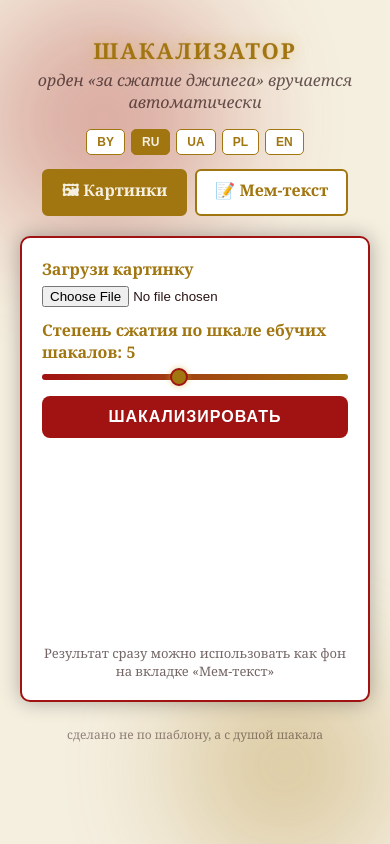
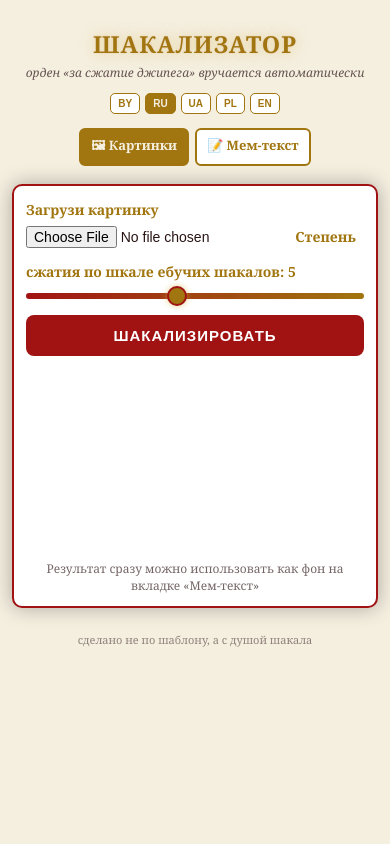
Before and after one commit to Yahormarts/shakalizer, a plain HTML site: page index.html in a window 390 px wide. Drawn offline with Linux system fonts and the light colour scheme.

Commit message:
Update index.html

```diff
--- a/index.html
+++ b/index.html
@@ -2,16 +2,22 @@
 <html lang="ru">
 <head>
 <meta charset="UTF-8">
+<meta name="viewport" content="width=device-width, initial-scale=1, viewport-fit=cover">
 <title>ШАКАЛІЗАТАР / ШАКАЛИЗАТОР</title>
 <style>
-:root{ --bg:#1a0d0d; --card:#2a1414; --gold:#d4af37; --red:#a11313; --text:#f0e4c8; }
+:root{ --bg:#1a0d0d; --card:#2a1414; --gold:#d4af37; --red:#a11313; --text:#f0e4c8;
+  box-sizing:border-box;
+  padding-top: env(safe-area-inset-top, 0px);
+  padding-bottom: env(safe-area-inset-bottom, 0px);
+}
+html{ scroll-padding-top: env(safe-area-inset-top, 0px); }
 @media (prefers-color-scheme: light){
   :root:not([data-theme="dark"]){ --bg:#f5efe0; --card:#fff; --gold:#a1750f; --red:#a11313; --text:#2a1414; }
 }
 :root[data-theme="dark"]{ --bg:#1a0d0d; --card:#2a1414; --gold:#d4af37; --red:#a11313; --text:#f0e4c8; }
 *{box-sizing:border-box}
 body{ margin:0; background:var(--bg); color:var(--text); font-family:'Georgia','Times New Roman',serif;
-  min-height:100vh; padding:20px; overflow-x:hidden;
+  min-height:100%; padding:20px; overflow-x:hidden;
   animation:bodyFade .6s ease; }
 @keyframes bodyFade{ from{opacity:0; transform:translateY(8px);} to{opacity:1; transform:translateY(0);} }
 
@@ -23,23 +29,23 @@ body{ margin:0; background:var(--bg); color:var(--text); font-family:'Georgia','
 body > *:not(.orb){ position:relative; z-index:1; }
 
 h1{ text-align:center; color:var(--gold); letter-spacing:2px; margin-bottom:4px;
-  font-size:clamp(22px,5vw,36px); animation:titleGlow 3s ease-in-out infinite alternate; }
+  font-size:clamp(20px,6vw,36px); animation:titleGlow 3s ease-in-out infinite alternate; }
 @keyframes titleGlow{
   from{ text-shadow:0 0 12px rgba(212,175,55,.4); }
   to{ text-shadow:0 0 22px rgba(212,175,55,.85), 0 0 8px rgba(161,19,19,.6); }
 }
-.sub{ text-align:center; opacity:.7; margin-bottom:16px; font-style:italic; }
+.sub{ text-align:center; opacity:.7; margin-bottom:16px; font-style:italic; font-size:14px; }
 
-.langrow{ display:flex; justify-content:center; gap:6px; margin-bottom:14px; flex-wrap:wrap; }
+.langrow{ display:flex; justify-content:center; gap:5px; margin-bottom:14px; flex-wrap:wrap; }
 .langbtn{ background:var(--card); border:1px solid var(--gold); color:var(--gold);
-  padding:5px 10px; border-radius:5px; cursor:pointer; font-size:12px; font-weight:bold;
+  padding:5px 9px; border-radius:5px; cursor:pointer; font-size:11px; font-weight:bold;
   transition:transform .15s, box-shadow .15s; }
 .langbtn:hover{ transform:translateY(-2px); box-shadow:0 3px 8px rgba(0,0,0,.3); }
 .langbtn.active{ background:var(--gold); color:var(--bg); }
 
-.tabs{ display:flex; justify-content:center; gap:8px; margin-bottom:20px; flex-wrap:wrap; }
+.tabs{ display:flex; justify-content:center; gap:6px; margin-bottom:18px; flex-wrap:wrap; }
 .tab{ background:var(--card); border:2px solid var(--gold); color:var(--gold);
-  padding:8px 18px; border-radius:6px; cursor:pointer; font-weight:bold;
+  padding:7px 14px; border-radius:6px; cursor:pointer; font-weight:bold; font-size:14px;
   transition:transform .15s, box-shadow .15s; }
 .tab:hover{ transform:translateY(-2px); box-shadow:0 4px 10px rgba(0,0,0,.35); }
 .tab.active{ background:var(--gold); color:var(--bg); }
@@ -48,7 +54,7 @@ h1{ text-align:center; color:var(--gold); letter-spacing:2px; margin-bottom:4px;
 .panel.active{ display:block; animation:panelFade .35s ease; }
 @keyframes panelFade{ from{opacity:0; transform:translateY(8px);} to{opacity:1; transform:translateY(0);} }
 
-.card{ background:var(--card); border:2px solid var(--red); border-radius:10px; padding:20px;
+.card{ background:var(--card); border:2px solid var(--red); border-radius:10px; padding:16px;
   box-shadow:0 0 20px rgba(0,0,0,.3); transition:box-shadow .3s; }
 .card:hover{ box-shadow:0 0 28px rgba(212,175,55,.15), 0 0 20px rgba(0,0,0,.3); }
 
@@ -58,30 +64,30 @@ h1{ text-align:center; color:var(--gold); letter-spacing:2px; margin-bottom:4px;
     linear-gradient(45deg,transparent 75%,#666 75%),linear-gradient(-45deg,transparent 75%,#666 75%);
   background-size:20px 20px; background-position:0 0,0 10px,10px -10px,-10px 0; background-color:#999;
 }
-input[type=file]{ color:var(--text); margin:6px 0 12px; max-width:100%; }
+input[type=file]{ color:var(--text); margin:6px 0 12px; max-width:100%; font-size:14px; }
 input[type=text]{ width:100%; background:var(--bg); color:var(--text); border:1px solid var(--gold);
-  border-radius:6px; padding:8px 10px; font-size:15px; margin-bottom:10px; font-family:inherit;
+  border-radius:6px; padding:10px 10px; font-size:16px; margin-bottom:10px; font-family:inherit;
   transition:box-shadow .2s; }
 input[type=text]:focus{ outline:none; box-shadow:0 0 0 2px rgba(212,175,55,.4); }
 select{ width:100%; background:var(--bg); color:var(--text); border:1px solid var(--gold);
-  border-radius:6px; padding:8px 10px; font-size:14px; margin-bottom:10px; font-family:inherit; }
-label{ font-weight:bold; color:var(--gold); }
-label.opt{ font-weight:normal; color:var(--text); display:inline-flex; align-items:center; gap:5px; cursor:pointer; }
+  border-radius:6px; padding:10px 10px; font-size:14px; margin-bottom:10px; font-family:inherit; }
+label{ font-weight:bold; color:var(--gold); font-size:14px; }
+label.opt{ font-weight:normal; color:var(--text); display:inline-flex; align-items:center; gap:5px; cursor:pointer; font-size:14px; }
 
 input[type=range]{ width:100%; margin:10px 0 6px; -webkit-appearance:none; height:6px; border-radius:3px;
   background:linear-gradient(to right, var(--red), var(--gold)); outline:none; }
-input[type=range]::-webkit-slider-thumb{ -webkit-appearance:none; width:18px; height:18px; border-radius:50%;
+input[type=range]::-webkit-slider-thumb{ -webkit-appearance:none; width:20px; height:20px; border-radius:50%;
   background:var(--gold); border:2px solid var(--red); cursor:pointer; box-shadow:0 0 6px rgba(212,175,55,.6);
   transition:transform .15s; }
 input[type=range]::-webkit-slider-thumb:hover{ transform:scale(1.2); }
-input[type=range]::-moz-range-thumb{ width:18px; height:18px; border-radius:50%; background:var(--gold);
+input[type=range]::-moz-range-thumb{ width:20px; height:20px; border-radius:50%; background:var(--gold);
   border:2px solid var(--red); cursor:pointer; }
 
 input[type=color]{ vertical-align:middle; width:44px; height:32px; border:none; background:none; margin:4px 0 10px; }
-.radiogroup{ display:flex; flex-wrap:wrap; gap:12px; margin-bottom:10px; }
+.radiogroup{ display:flex; flex-wrap:wrap; gap:10px 14px; margin-bottom:10px; }
 
 button.go{ display:block; width:100%; background:var(--red); color:#fff; border:none;
-  padding:12px; border-radius:8px; font-size:16px; font-weight:bold; cursor:pointer;
+  padding:13px; border-radius:8px; font-size:16px; font-weight:bold; cursor:pointer;
   margin-top:10px; letter-spacing:1px; position:relative; overflow:hidden;
   transition:transform .12s, filter .15s; }
 button.go::before{ content:''; position:absolute; top:0; left:-75%; width:45%; height:100%;
@@ -95,20 +101,32 @@ button.go.loading::after{ content:''; position:absolute; right:14px; top:50%; wi
   margin-top:-8px; border:2px solid rgba(255,255,255,.4); border-top-color:#fff; border-radius:50%;
   animation:spin .7s linear infinite; }
 @keyframes spin{ to{ transform:rotate(360deg); } }
+button.download{ background:var(--gold); color:var(--bg); }
 
-canvas{ max-width:100%; border-radius:6px; margin-top:14px; display:block; }
+canvas{ max-width:100%; height:auto; border-radius:6px; margin-top:14px; display:block; }
 canvas.popIn{ animation:popIn .45s ease; }
 @keyframes popIn{ from{ transform:scale(.92); opacity:.3; } to{ transform:scale(1); opacity:1; } }
 
-.hint{ font-size:13px; opacity:.65; text-align:center; margin-top:8px; }
-.badge{ text-align:center; font-size:22px; margin-top:6px; letter-spacing:3px; min-height:28px; }
+.hint{ font-size:12px; opacity:.65; text-align:center; margin-top:8px; }
+.badge{ text-align:center; font-size:20px; margin-top:6px; letter-spacing:2px; min-height:26px; word-break:break-word; }
 .badge.popIn{ animation:badgePop .5s ease; }
 @keyframes badgePop{
   0%{ transform:scale(.5) rotate(-8deg); opacity:0; }
   60%{ transform:scale(1.12) rotate(4deg); opacity:1; }
   100%{ transform:scale(1) rotate(0deg); }
 }
-footer{ text-align:center; opacity:.5; margin-top:24px; font-size:12px; }
+footer{ text-align:center; opacity:.5; margin-top:24px; font-size:11px; }
+
+@media (max-width:480px){
+  body{ padding:12px; }
+  h1{ letter-spacing:1px; }
+  .sub{ font-size:12px; margin-bottom:12px; }
+  .card{ padding:12px; }
+  .tab{ padding:6px 10px; font-size:13px; }
+  .langbtn{ padding:4px 7px; font-size:10px; }
+  button.go{ font-size:15px; padding:12px; }
+  .orb1, .orb2{ display:none; }
+}
 </style>
 </head>
 <body>
@@ -141,6 +159,7 @@ footer{ text-align:center; opacity:.5; margin-top:24px; font-size:12px; }
     <button class="go" id="goImg" data-i18n="imgGoBtn">ШАКАЛИЗИРОВАТЬ</button>
     <canvas id="canvas"></canvas>
     <div class="badge" id="badge"></div>
+    <button class="go download" id="downloadImg" data-i18n="downloadBtn" style="display:none;">⬇ Скачать PNG</button>
     <div class="hint" data-i18n="imgHint">Результат сразу можно использовать как фон на вкладке «Мем-текст»</div>
   </div>
 </div>
@@ -176,6 +195,7 @@ footer{ text-align:center; opacity:.5; margin-top:24px; font-size:12px; }
     <button class="go" id="goMeme" data-i18n="memeGoBtn">СГЕНЕРИРОВАТЬ</button>
     <canvas id="memeCanvas" class="checkerboard"></canvas>
     <div class="badge" id="badgeMeme"></div>
+    <button class="go download" id="downloadMeme" data-i18n="downloadBtn" style="display:none;">⬇ Скачать PNG</button>
     <div class="hint" data-i18n="memeHint">Сохраняй правым кликом → «Сохранить изображение как…» (PNG сохранит прозрачность)</div>
   </div>
 </div>
@@ -197,7 +217,7 @@ const translations = {
     memeHint:"Сохраняй правым кликом → «Сохранить изображение как…» (PNG сохранит прозрачность)",
     memeBadgeNone:"без доп. шакализации", footer:"сделано не по шаблону, а с душой шакала",
     alertNoImg:"сначала загрузи картинку, шакал", alertNoBgUpload:"загрузи картинку для фона",
-    alertNoFromTab:"сначала зашакаль картинку на вкладке «Картинки»" },
+    alertNoFromTab:"сначала зашакаль картинку на вкладке «Картинки»", downloadBtn:"⬇ Скачать PNG" },
   be: { title:"ШАКАЛІЗАТАР", subtitle:"ордэн «за сціскaнне джыпега» выдаецца аўтаматычна",
     tabImg:"🖼 Малюнкі", tabMeme:"📝 Мем-тэкст",
     imgUploadLabel:"Загрузі малюнак", imgLevelLabel:"Ступень сціскання па шкале шакалаў:",
@@ -211,7 +231,7 @@ const translations = {
     memeHint:"Захоўвай правай кнопкай → «Захаваць малюнак як…» (PNG захавае празрыстасць)",
     memeBadgeNone:"без дадатковай шакалізацыі", footer:"зроблена не па шаблоне, а з душой шакала",
     alertNoImg:"спачатку загрузі малюнак, шакал", alertNoBgUpload:"загрузі малюнак для фону",
-    alertNoFromTab:"спачатку зашакаль малюнак на ўкладцы «Малюнкі»" },
+    alertNoFromTab:"спачатку зашакаль малюнак на ўкладцы «Малюнкі»", downloadBtn:"⬇ Спампаваць PNG" },
   uk: { title:"ШАКАЛІЗАТОР", subtitle:"орден «за стиснення джипега» видається автоматично",
     tabImg:"🖼 Картинки", tabMeme:"📝 Мем-текст",
     imgUploadLabel:"Завантаж картинку", imgLevelLabel:"Ступінь стиснення за шкалою шакалів:",
@@ -225,7 +245,7 @@ const translations = {
     memeHint:"Зберігай правою кнопкою → «Зберегти зображення як…» (PNG збереже прозорість)",
     memeBadgeNone:"без додаткової шакалізації", footer:"зроблено не за шаблоном, а з душею шакала",
     alertNoImg:"спочатку завантаж картинку, шакал", alertNoBgUpload:"завантаж картинку для фону",
-    alertNoFromTab:"спочатку зашакаль картинку у вкладці «Картинки»" },
+    alertNoFromTab:"спочатку зашакаль картинку у вкладці «Картинки»", downloadBtn:"⬇ Завантажити PNG" },
   pl: { title:"SZAKALIZATOR", subtitle:"order „za skompresowanie jpega” przyznawany automatycznie",
     tabImg:"🖼 Obrazki", tabMeme:"📝 Mem-tekst",
     imgUploadLabel:"Wgraj obrazek", imgLevelLabel:"Poziom kompresji w skali jebanych szakali:",
@@ -239,7 +259,7 @@ const translations = {
     memeHint:"Zapisuj prawym przyciskiem → „Zapisz obraz jako…” (PNG zachowa przezroczystość)",
     memeBadgeNone:"bez dodatkowej szakalizacji", footer:"zrobione nie z szablonu, a z duszą szakala",
     alertNoImg:"najpierw wgraj obrazek, szakalu", alertNoBgUpload:"wgraj obrazek jako tło",
-    alertNoFromTab:"najpierw zaszakaluj obrazek w zakładce „Obrazki”" },
+    alertNoFromTab:"najpierw zaszakaluj obrazek w zakładce „Obrazki”", downloadBtn:"⬇ Pobierz PNG" },
   en: { title:"JACKALIZER", subtitle:"the “for jpeg compression” order is awarded automatically",
     tabImg:"🖼 Images", tabMeme:"📝 Meme text",
     imgUploadLabel:"Upload an image", imgLevelLabel:"Compression level on the damn jackal scale:",
@@ -253,7 +273,7 @@ const translations = {
     memeHint:"Save via right click → “Save image as…” (PNG keeps transparency)",
     memeBadgeNone:"no extra jackalization", footer:"made not from a template, but with jackal soul",
     alertNoImg:"upload an image first, jackal", alertNoBgUpload:"upload an image for the background",
-    alertNoFromTab:"first jackalize an image in the “Images” tab" }
+    alertNoFromTab:"first jackalize an image in the “Images” tab", downloadBtn:"⬇ Download PNG" }
 };
 let currentLang = 'ru';
 
@@ -321,6 +341,28 @@ async function degradeCanvas(canvas, level, preserveAlpha){
   ctx.drawImage(finalImg, 0,0, W, H);
 }
 
+// ---- downloads capability ----
+let downloadsNS = null;
+(async ()=>{
+  if(!window.claude || typeof window.claude.use !== 'function') return;
+  try{
+    downloadsNS = await window.claude.use('downloads');
+  }catch(e){ downloadsNS = null; }
+  if(downloadsNS){
+    document.getElementById('downloadImg').style.display = 'block';
+    document.getElementById('downloadMeme').style.display = 'block';
+  }
+})();
+
+async function saveCanvas(canvas, filename){
+  if(!downloadsNS) return;
+  canvas.toBlob(async (blob)=>{
+    if(!blob) return;
+    try{ await downloadsNS.save({ filename, data: blob }); }
+    catch(err){ /* declined or unavailable — nothing to do */ }
+  }, 'image/png');
+}
+
 const levelEl = document.getElementById('level');
 document.getElementById('lvlLabel').textContent = levelEl.value;
 levelEl.oninput = ()=> document.getElementById('lvlLabel').textContent = levelEl.value;
@@ -358,6 +400,7 @@ document.getElementById('goImg').onclick = async ()=>{
     lastShakaledImg = await loadImgAsync(canvas.toDataURL('image/png'));
   } finally { btn.classList.remove('loading'); }
 };
+document.getElementById('downloadImg').onclick = ()=> saveCanvas(document.getElementById('canvas'), 'shakal.png');
 
 const levelMemeEl = document.getElementById('levelMeme');
 document.getElementById('lvlLabelMeme').textContent = levelMemeEl.value;
@@ -466,6 +509,7 @@ document.getElementById('goMeme').onclick = async ()=>{
     popAnim(badgeMeme);
   } finally { btn.classList.remove('loading'); }
 };
+document.getElementById('downloadMeme').onclick = ()=> saveCanvas(document.getElementById('memeCanvas'), 'shakal-meme.png');
 </script>
 </body>
 </html>
```
